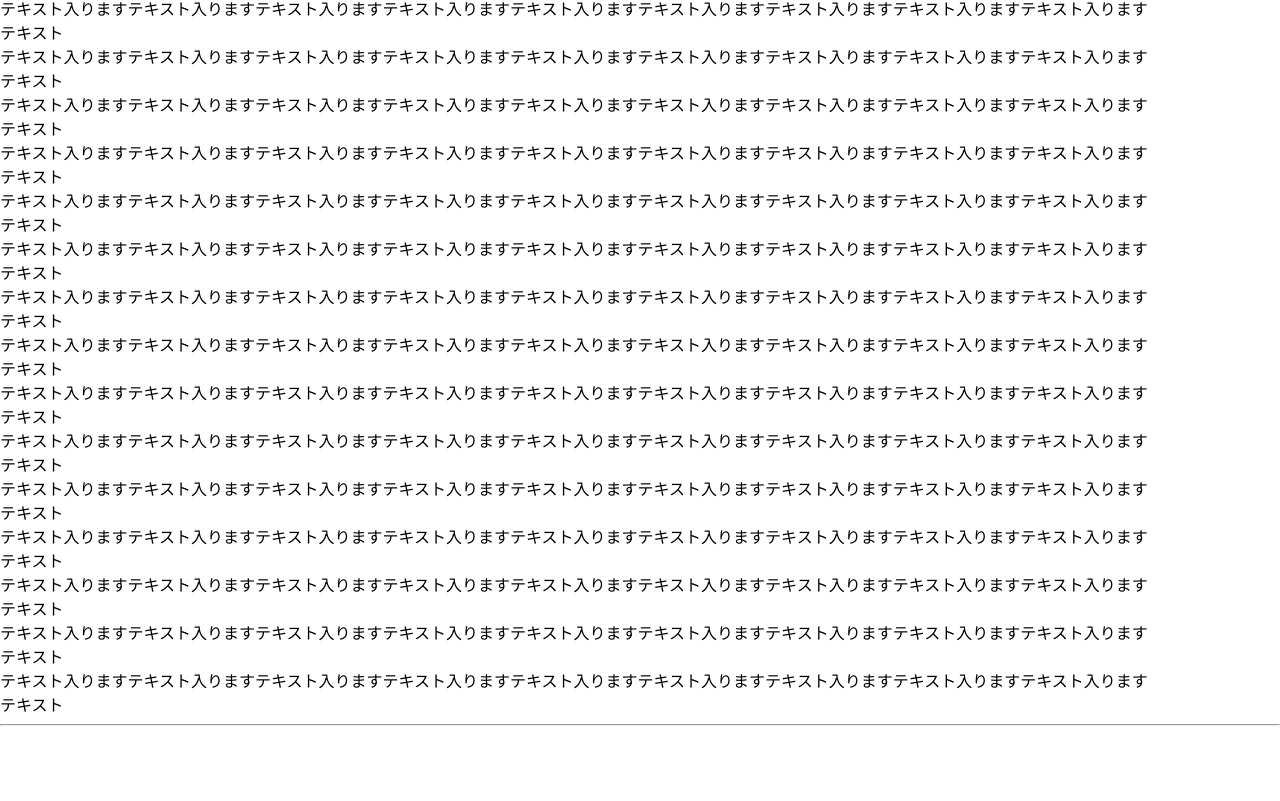
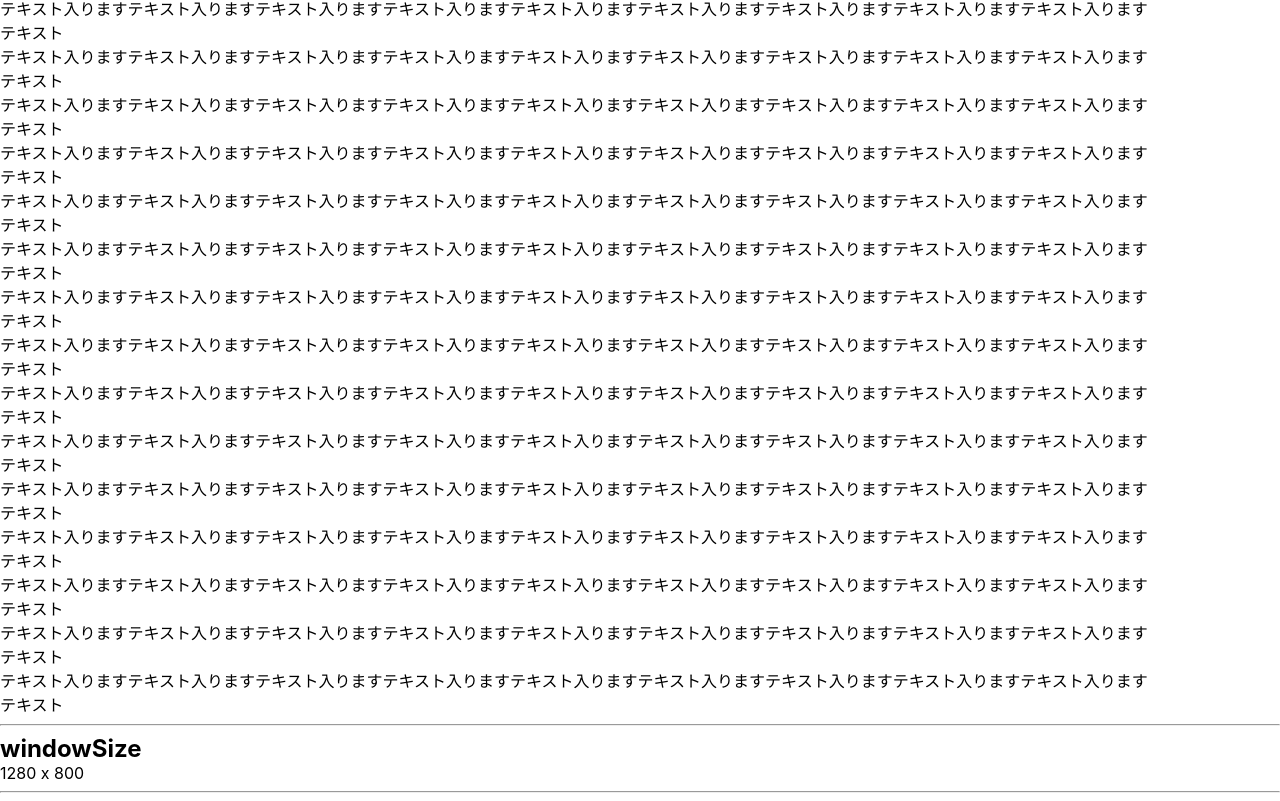
Before and after one commit to genta-t/react18-tutorial, a React (Create React App) app: page /custom-hooks in a window 1280 px wide. Shown: the part 5536-6337 px from the top of the page. Before the commit the page ends 6270 px from the top, so only its background shows below. Built offline with nearby package versions, Linux system fonts and the light colour scheme; no server answers.

Commit message:
useWindowSizeカスタムフック完了

```diff
--- a/src/components/CustomHooks.tsx
+++ b/src/components/CustomHooks.tsx
@@ -13,6 +13,7 @@ import ScriptComp from './customHooks/script/ScriptComp';
 import DeepCompareEffectComp from './customHooks/deepCompareEffect/DeepCompareEffectComp';
 import EventListenerComp from './customHooks/eventListener/EventListenerComp';
 import OnScreenComp from './customHooks/onScreen/OnScreenComp';
+import WindowSizeComp from './customHooks/windowSize/WindowSizeComp';
 
 const CustomHooksPage = () => {
 
@@ -36,6 +37,7 @@ const CustomHooksPage = () => {
       <DeepCompareEffectComp />
       <EventListenerComp />
       <OnScreenComp />
+      <WindowSizeComp />
     </>
   );
 }
--- /dev/null
+++ b/src/components/customHooks/windowSize/WindowSizeComp.tsx
@@ -0,0 +1,15 @@
+import { useWindowSize } from "./useWindowSize";
+
+const WindowSizeComp = () => {
+  const { width, height } = useWindowSize();
+
+  return (
+    <>
+      <h2>windowSize</h2>
+      <p>{width} x {height}</p>
+      <hr />
+    </>
+  )
+}
+
+export default WindowSizeComp;
--- /dev/null
+++ b/src/components/customHooks/windowSize/useWindowSize.ts
@@ -0,0 +1,17 @@
+import { useState } from "react";
+import { useEventListener } from "../eventListener/useEventListener";
+
+export const useWindowSize = () => {
+  const [ windowSize, setWindowSize ] = useState({
+    width: window.innerWidth,
+    height: window.innerHeight,
+  });
+
+  useEventListener("resize", ()=> {
+    setWindowSize({
+      width: window.innerWidth,
+      height: window.innerHeight,
+    });
+  });
+  return windowSize;
+}
```
